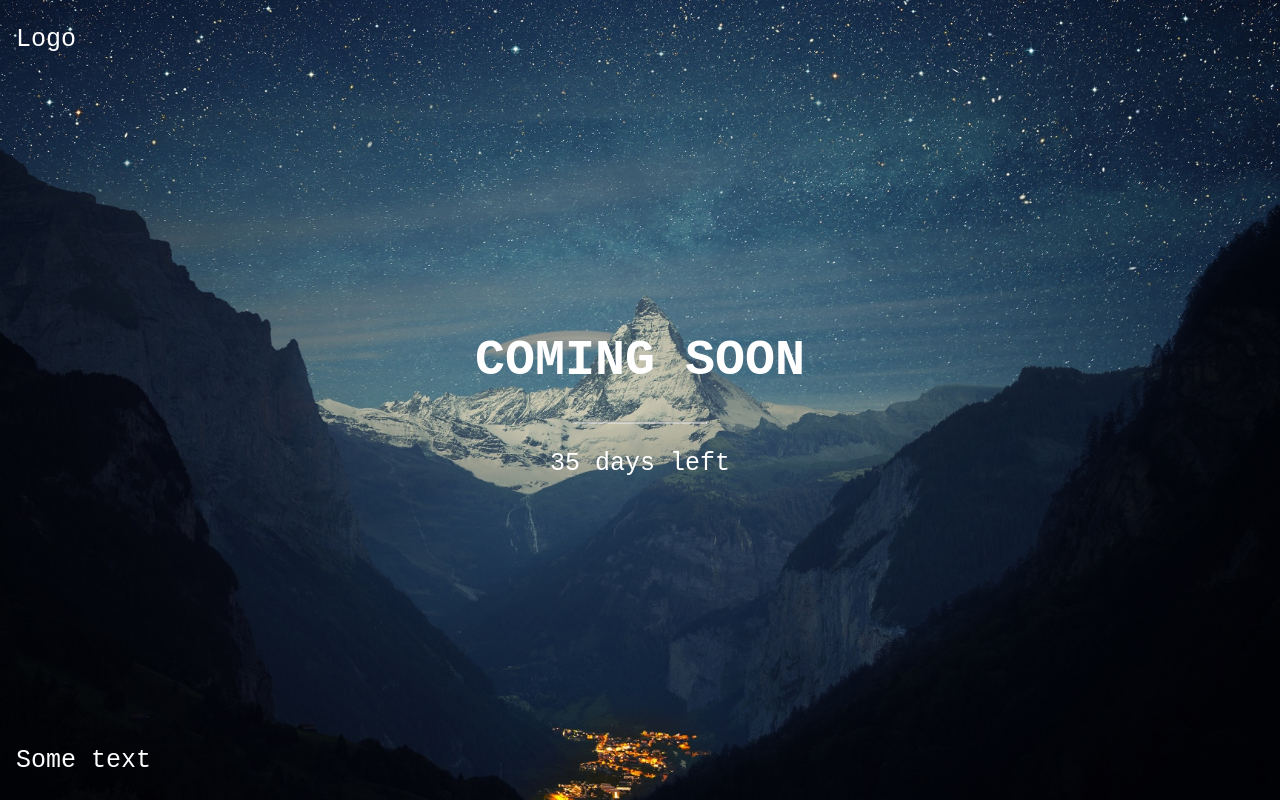
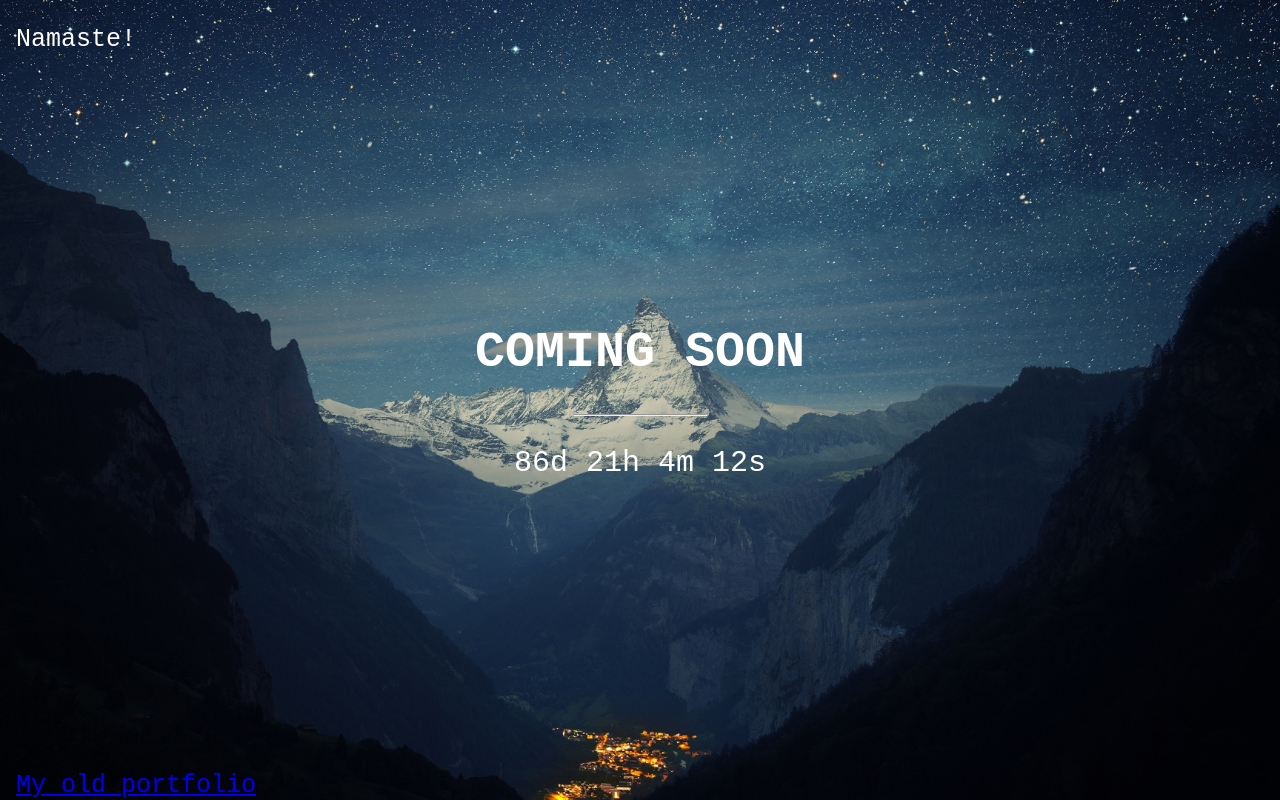
Before and after one commit to pradeepvegireddi/pradeepvegireddi, a plain HTML site: page index.html in a window 1280 px wide. Drawn offline with Linux system fonts and the light colour scheme.

Commit message:
Update index.html

```diff
--- a/index.html
+++ b/index.html
@@ -49,15 +49,15 @@ hr {
 
 <div class="bgimg">
   <div class="topleft">
-    <p>Logo</p>
+    <p>Namaste!</p>
   </div>
   <div class="middle">
     <h1>COMING SOON</h1>
     <hr>
-    <p>35 days left</p>
+    <p id="demo" style="font-size:30px"></p>
   </div>
   <div class="bottomleft">
-    <p>Some text</p>
+    <a href="https://www.behance.net/Pradeep_Vegi">My old portfolio</a>
   </div>
 </div>
 
```
